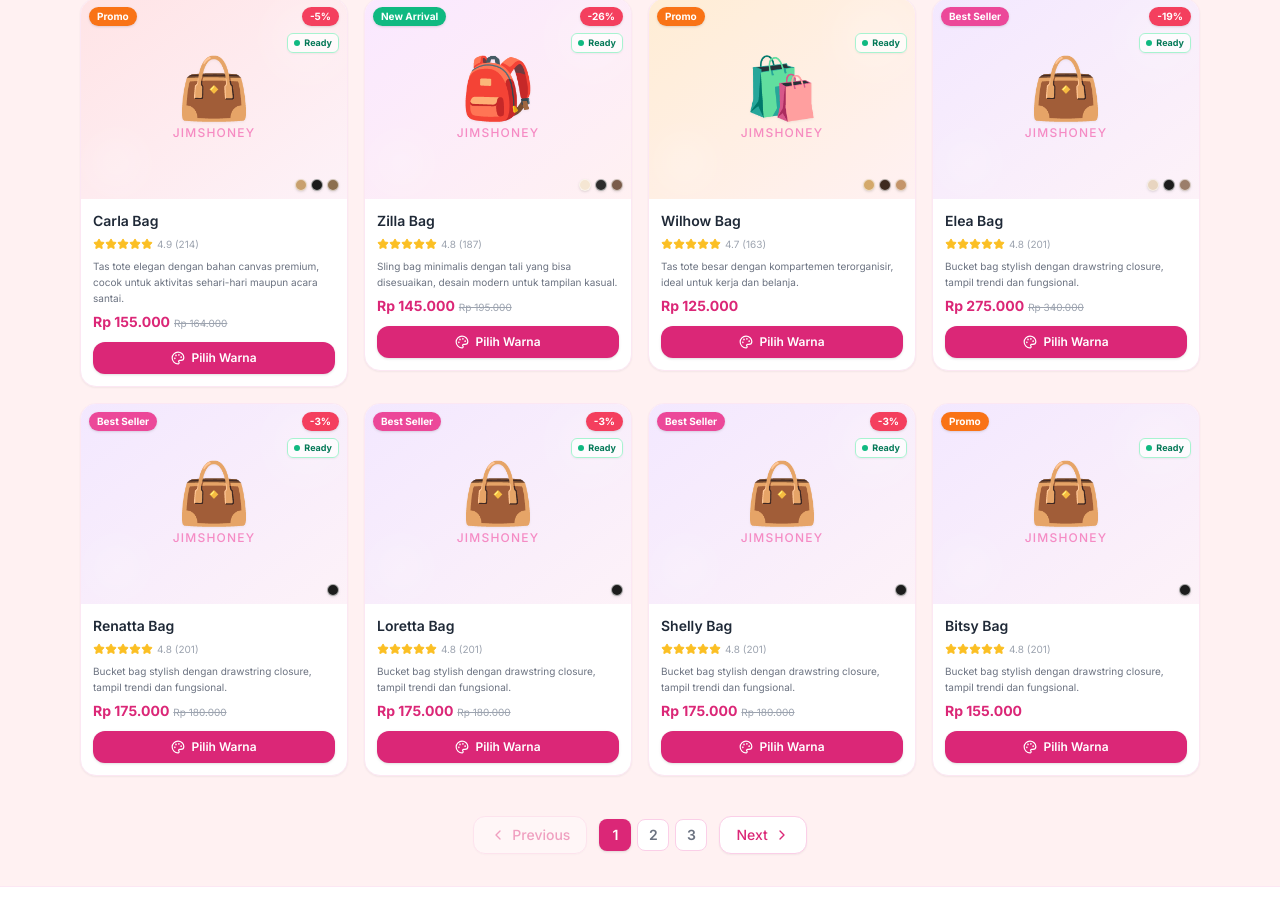
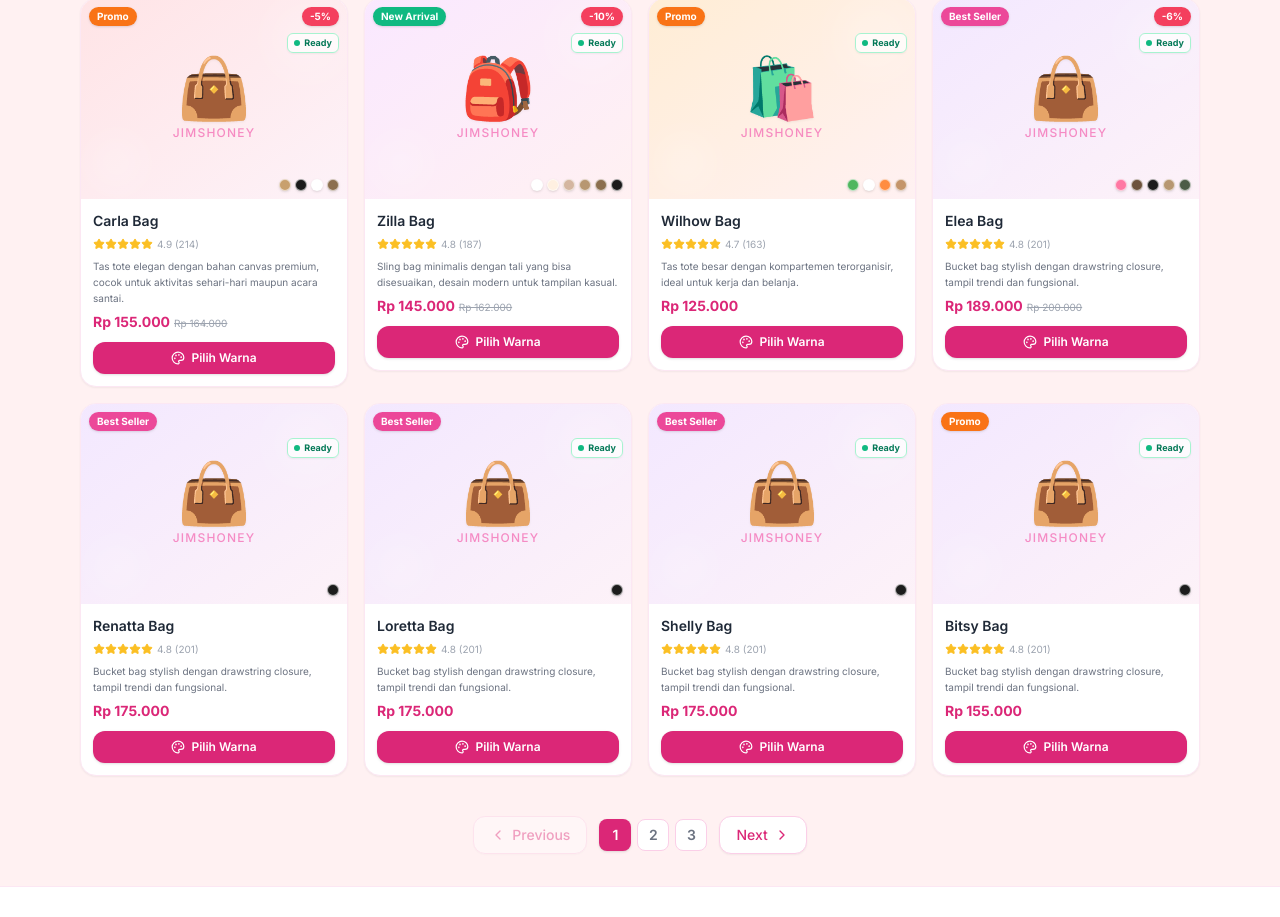
Before and after one commit to natanchy/mamiku-jimshoney, a React (Vite) app: page / in a window 1280 px wide. Shown: the part 610-1527 px from the top of the page. Built offline with nearby package versions, Linux system fonts and the light colour scheme; a web font is replaced by a local one.

Commit message:
Update: modify product prices and colors details

```diff
--- a/src/data/products.js
+++ b/src/data/products.js
@@ -21,6 +21,7 @@ export const products = [
     colors: [
       { name: 'Camel', hex: '#c8a06e' },
       { name: 'Black', hex: '#1a1a1a' },
+      { name: 'White', hex: '#ffffffff' },
       { name: 'Khaki', hex: '#8b6f4e' }
     ],
     emoji: '👜',
@@ -34,15 +35,18 @@ export const products = [
     name: 'Zilla Bag',
     category: 'tas',
     price: 145000,
-    originalPrice: 195000,
+    originalPrice: 162000,
     rating: 4.8,
     reviews: 187,
     badge: 'New Arrival',
     description: 'Sling bag minimalis dengan tali yang bisa disesuaikan, desain modern untuk tampilan kasual.',
     colors: [
-      { name: 'Beige', hex: '#f5e6d3' },
-      { name: 'Charcoal', hex: '#2c2c2c' },
-      { name: 'Brown', hex: '#7a5c4a' }
+      { name: 'White', hex: '#ffffff' },
+      { name: 'Cream', hex: '#fff0e1' },
+      { name: 'Khaki', hex: '#d4b6a0' },
+      { name: 'Mocca', hex: '#b79771' },
+      { name: 'Dark Khaki', hex: '#8b6f4e' },
+      { name: 'Black', hex: '#1a1a1a' },
     ],
     emoji: '🎒',
     bg: 'from-fuchsia-100 to-rose-50',
@@ -61,8 +65,9 @@ export const products = [
     badge: 'Promo',
     description: 'Tas tote besar dengan kompartemen terorganisir, ideal untuk kerja dan belanja.',
     colors: [
-      { name: 'Honey', hex: '#d4a96a' },
-      { name: 'Dark Cocoa', hex: '#3d2b1f' },
+      { name: 'Green', hex: '#009d1faf' },
+      { name: 'White', hex: '#ffffffff' },
+      { name: 'Brown White', hex: '#ff8d41ff' },
       { name: 'Tan', hex: '#c4956a' }
     ],
     emoji: '🛍️',
@@ -75,16 +80,18 @@ export const products = [
     id: 4,
     name: 'Elea Bag',
     category: 'tas',
-    price: 275000,
-    originalPrice: 340000,
+    price: 189000,
+    originalPrice: 200000,
     rating: 4.8,
     reviews: 201,
     badge: 'Best Seller',
     description: 'Bucket bag stylish dengan drawstring closure, tampil trendi dan fungsional.',
     colors: [
-      { name: 'Cream', hex: '#e8d5c0' },
-      { name: 'Black', hex: '#1c1c1c' },
-      { name: 'Taupe', hex: '#9b7e6a' }
+      { name: 'Pink', hex: '#ff78a3ff' },
+      { name: 'Brown', hex: '#6d523cff' },
+      { name: 'Black', hex: '#1c1c1cff' },
+      { name: 'Mocca', hex: '#b79771ff' },
+      { name: 'Green', hex: '#4c5c47ff' }
     ],
     emoji: '👜',
     bg: 'from-purple-100 to-pink-50',
@@ -97,7 +104,7 @@ export const products = [
     name: 'Renatta Bag',
     category: 'tas',
     price: 175000,
-    originalPrice: 180000,
+    originalPrice: 175000,
     rating: 4.8,
     reviews: 201,
     badge: 'Best Seller',
@@ -116,7 +123,7 @@ export const products = [
     name: 'Loretta Bag',
     category: 'tas',
     price: 175000,
-    originalPrice: 180000,
+    originalPrice: 175000,
     rating: 4.8,
     reviews: 201,
     badge: 'Best Seller',
@@ -135,7 +142,7 @@ export const products = [
     name: 'Shelly Bag',
     category: 'tas',
     price: 175000,
-    originalPrice: 180000,
+    originalPrice: 175000,
     rating: 4.8,
     reviews: 201,
     badge: 'Best Seller',
@@ -172,8 +179,8 @@ export const products = [
     id: 8,
     name: 'Maya Bag',
     category: 'tas',
-    price: 155000,
-    originalPrice: 155000,
+    price: 145000,
+    originalPrice: 152000,
     rating: 4.8,
     reviews: 201,
     badge: 'Promo',
@@ -191,8 +198,8 @@ export const products = [
     id: 9,
     name: 'Julia Bag',
     category: 'tas',
-    price: 155000,
-    originalPrice: 155000,
+    price: 175000,
+    originalPrice: 175000,
     rating: 4.8,
     reviews: 201,
     badge: 'Promo',
@@ -210,8 +217,8 @@ export const products = [
     id: 10,
     name: 'Lula Mini Bag',
     category: 'tas',
-    price: 155000,
-    originalPrice: 155000,
+    price: 80000,
+    originalPrice: 80000,
     rating: 4.8,
     reviews: 201,
     badge: 'Promo',
@@ -259,9 +266,11 @@ export const products = [
     badge: 'New Arrival',
     description: 'Dompet mini dengan resleting yang praktis, muat kartu dan uang kertas.',
     colors: [
-      { name: 'Khaki', hex: '#8b6f4e' },
-      { name: 'Cream', hex: '#e8d5c0' },
-      { name: 'Chocolate', hex: '#4a3728' }
+      { name: 'Pink', hex: '#ff78a3ff' },
+      { name: 'Brown', hex: '#6d523cff' },
+      { name: 'Black', hex: '#1c1c1cff' },
+      { name: 'Mocca', hex: '#b79771ff' },
+      { name: 'Green', hex: '#4c5c47ff' }
     ],
     emoji: '💰',
     bg: 'from-pink-100 to-fuchsia-50',
```
